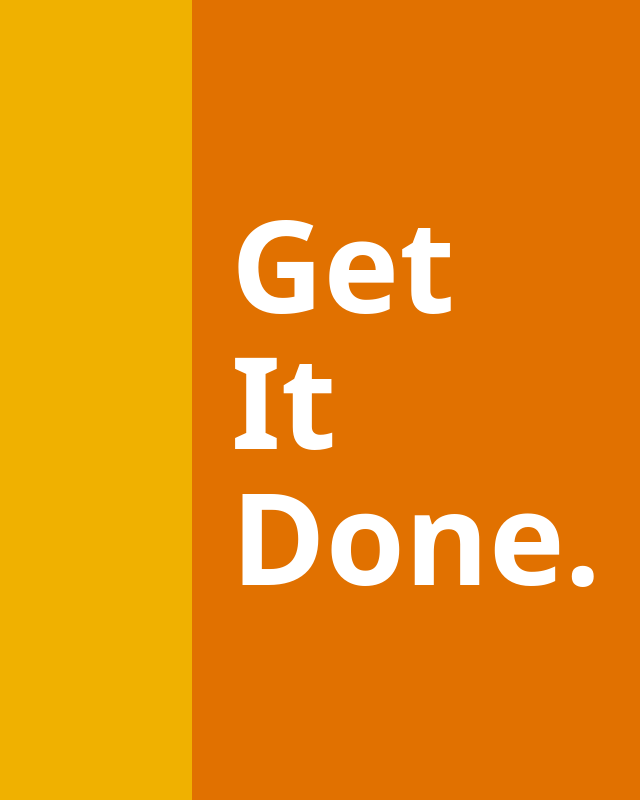
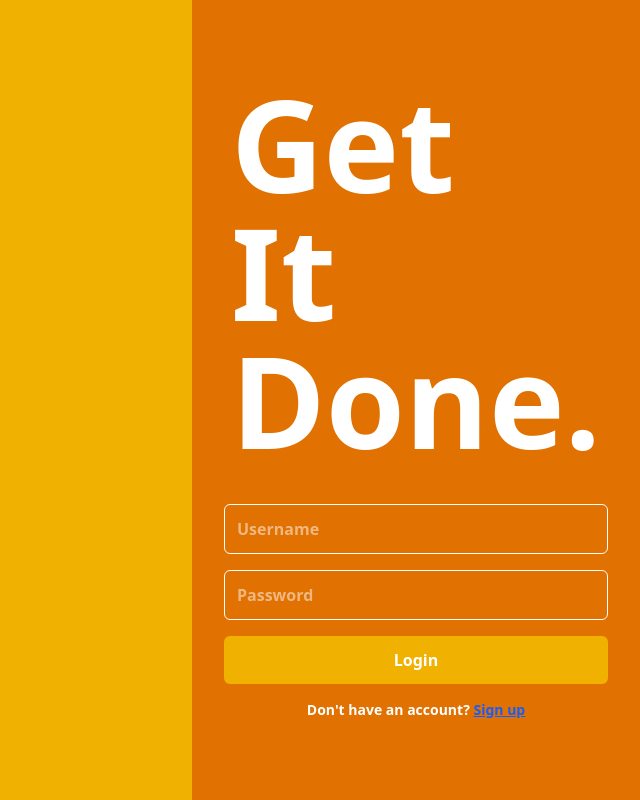
Before and after one commit to BrianHan113/todo_list, a React (Vite) app in the folder frontend/: page / in a window 1280 px wide. Shown: the whole page, without its empty margins (640-1280 px from the left). Built offline with nearby package versions, Linux system fonts and the light colour scheme.

Commit message:
Login pass ui

```diff
--- a/frontend/src/pages/LandingPage.jsx
+++ b/frontend/src/pages/LandingPage.jsx
@@ -5,11 +5,15 @@ const LandingPage = () => {
 
   const words = ["Get", "It", "Done."];
 
+  const onLoginClick = () => {
+    console.log("Clicked");
+  }
+
   useGSAP(() => {
     gsap.fromTo(
       ".hero-text h1",
       { y: 50, opacity: 0 }, /* From */
-      { y: 0, opacity: 1, stagger: 0.8, duration: 1, ease: "power2.inOut" } /* To */
+      { y: 0, opacity: 1, stagger: 0.6, duration: 1, ease: "power2.inOut" } /* To */
     );
   });
 
@@ -19,10 +23,31 @@ const LandingPage = () => {
         <div className="w-[65vw] h-[100vh]" />
         <div className="w-[35vw] h-[100vh] bg-amber-600 " >
           <div className="flex flex-col justify-center items-center h-screen">
-            <div className="space-y-2 text-9xl font-bold text-white hero-text">
+            <div className="text-9xl font-bold text-white select-none hero-text">
               {words.map((word, i) => (
                 <h1 key={i}>{word}</h1>
               ))}
+            </div>
+            <div className="text-1xl font-bold text-white mt-10 select-none">
+              <form className="flex flex-col space-y-4 w-[80vw] sm:w-96">
+                <input
+                  type="text"
+                  placeholder="Username"
+                  autoFocus
+                  className="p-3 border rounded-md focus:outline-none"
+                />
+                <input
+                  type="password"
+                  placeholder="Password"
+                  className="p-3 border rounded-md focus:outline-none"
+                />
+                <button onClick={onLoginClick} className="bg-yellow-500 text-white font-bold py-3 rounded-md">
+                  Login
+                </button>
+                <p className="text-sm text-center text-white select-none">
+                  Don't have an account? <a href="#" className="underline text-blue-600">Sign up</a>
+                </p>
+              </form>
             </div>
           </div>
         </div>
```
